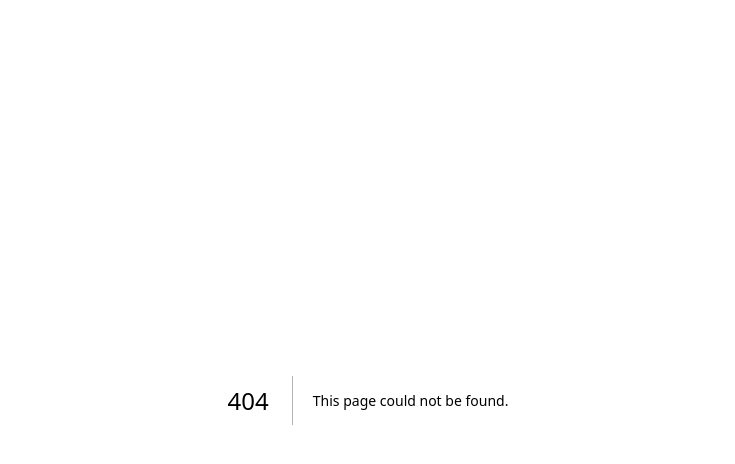
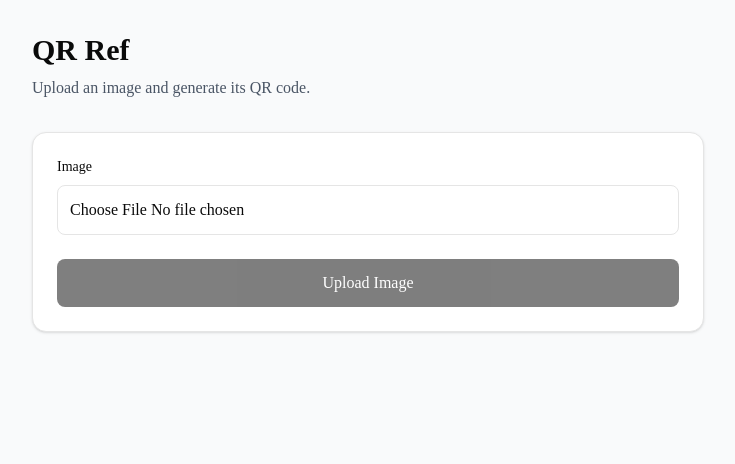
Before and after one commit to nesryaweb/QR-Ref, a Next.js app: page /admin in a window 1280 px wide. Before the commit this address had no page. Shown: the top 464 px of the page, without its empty margins (272-1007 px from the left). Built offline with nearby package versions, Linux system fonts and the light colour scheme.

Commit message:
feat: add admin image upload interface

```diff
--- /dev/null
+++ b/app/admin/page.js
@@ -0,0 +1,201 @@
+"use client";
+
+import { useState } from "react";
+
+export default function AdminPage() {
+  const [file, setFile] = useState(null);
+  const [loading, setLoading] = useState(false);
+  const [result, setResult] = useState(null);
+  const [error, setError] = useState("");
+
+  async function handleUpload(event) {
+    event.preventDefault();
+
+    if (!file) {
+      setError("Please select an image.");
+      return;
+    }
+
+    setLoading(true);
+    setError("");
+    setResult(null);
+
+    try {
+      const formData = new FormData();
+      formData.append("file", file);
+
+      const response = await fetch("/api/images/upload", {
+        method: "POST",
+        body: formData,
+      });
+
+      const data = await response.json();
+
+      if (!response.ok) {
+        throw new Error(data.error || "Upload failed.");
+      }
+
+      setResult(data.image);
+      setFile(null);
+
+      event.target.reset();
+    } catch (error) {
+      console.error(error);
+      setError(error.message);
+    } finally {
+      setLoading(false);
+    }
+  }
+
+  return (
+    <main className="min-h-screen bg-gray-50 p-8">
+      <div className="mx-auto max-w-2xl space-y-8">
+        <header>
+          <h1 className="text-3xl font-bold">
+            QR Ref
+          </h1>
+
+          <p className="mt-2 text-gray-600">
+            Upload an image and generate its QR code.
+          </p>
+        </header>
+
+        <section className="rounded-xl border bg-white p-6 shadow-sm">
+          <form
+            onSubmit={handleUpload}
+            className="space-y-6"
+          >
+            <div>
+              <label
+                htmlFor="image"
+                className="mb-2 block text-sm font-medium"
+              >
+                Image
+              </label>
+
+              <input
+                id="image"
+                type="file"
+                accept="image/png,image/jpeg,image/webp"
+                onChange={(event) => {
+                  setFile(event.target.files?.[0] || null);
+                }}
+                className="block w-full rounded-md border p-3"
+              />
+            </div>
+
+            {file && (
+              <div className="rounded-md bg-gray-100 p-4 text-sm">
+                <p>
+                  <strong>File:</strong> {file.name}
+                </p>
+
+                <p>
+                  <strong>Size:</strong>{" "}
+                  {(file.size / 1024).toFixed(1)} KB
+                </p>
+
+                <p>
+                  <strong>Type:</strong> {file.type}
+                </p>
+              </div>
+            )}
+
+            {error && (
+              <div className="rounded-md bg-red-50 p-4 text-sm text-red-700">
+                {error}
+              </div>
+            )}
+
+            <button
+              type="submit"
+              disabled={!file || loading}
+              className="w-full rounded-md bg-black px-4 py-3 font-medium text-white disabled:cursor-not-allowed disabled:opacity-50"
+            >
+              {loading ? "Uploading..." : "Upload Image"}
+            </button>
+          </form>
+        </section>
+
+        {result && (
+          <ResultCard image={result} />
+        )}
+      </div>
+    </main>
+  );
+}
+
+function ResultCard({ image }) {
+  const qrUrl = `/api/images/${image.referenceId}/qr`;
+  const imageUrl = `/ref/${image.referenceId}.${getExtension(
+    image.mimeType
+  )}`;
+
+  return (
+    <section className="space-y-6 rounded-xl border bg-white p-6 shadow-sm">
+      <div>
+        <h2 className="text-xl font-semibold">
+          Image uploaded successfully
+        </h2>
+
+        <p className="mt-1 text-sm text-gray-500">
+          Your image is ready.
+        </p>
+      </div>
+
+      <div className="flex justify-center rounded-lg bg-gray-100 p-6">
+        <img
+          src={qrUrl}
+          alt={`QR code for ${image.referenceId}`}
+          className="h-64 w-64"
+        />
+      </div>
+
+      <div className="space-y-2 text-sm">
+        <p>
+          <strong>Reference ID:</strong>{" "}
+          {image.referenceId}
+        </p>
+
+        <p>
+          <strong>Original file:</strong>{" "}
+          {image.originalName}
+        </p>
+
+        <p>
+          <strong>Size:</strong>{" "}
+          {(image.size / 1024).toFixed(1)} KB
+        </p>
+      </div>
+
+      <div className="flex flex-col gap-3 sm:flex-row">
+        <a
+          href={imageUrl}
+          target="_blank"
+          rel="noopener noreferrer"
+          className="flex-1 rounded-md border px-4 py-3 text-center font-medium"
+        >
+          View Image
+        </a>
+
+        <a
+          href={qrUrl}
+          download={`qr-${image.referenceId}.png`}
+          className="flex-1 rounded-md bg-black px-4 py-3 text-center font-medium text-white"
+        >
+          Download QR
+        </a>
+      </div>
+    </section>
+  );
+}
+
+function getExtension(mimeType) {
+  const extensions = {
+    "image/jpeg": "jpg",
+    "image/png": "png",
+    "image/webp": "webp",
+  };
+
+  return extensions[mimeType] || "jpg";
+}
```
